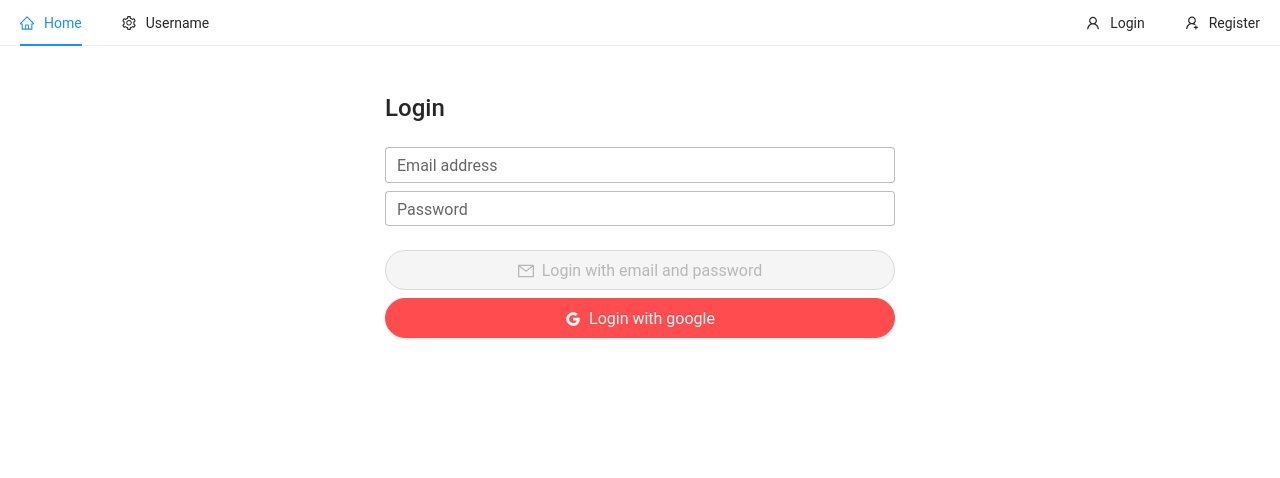
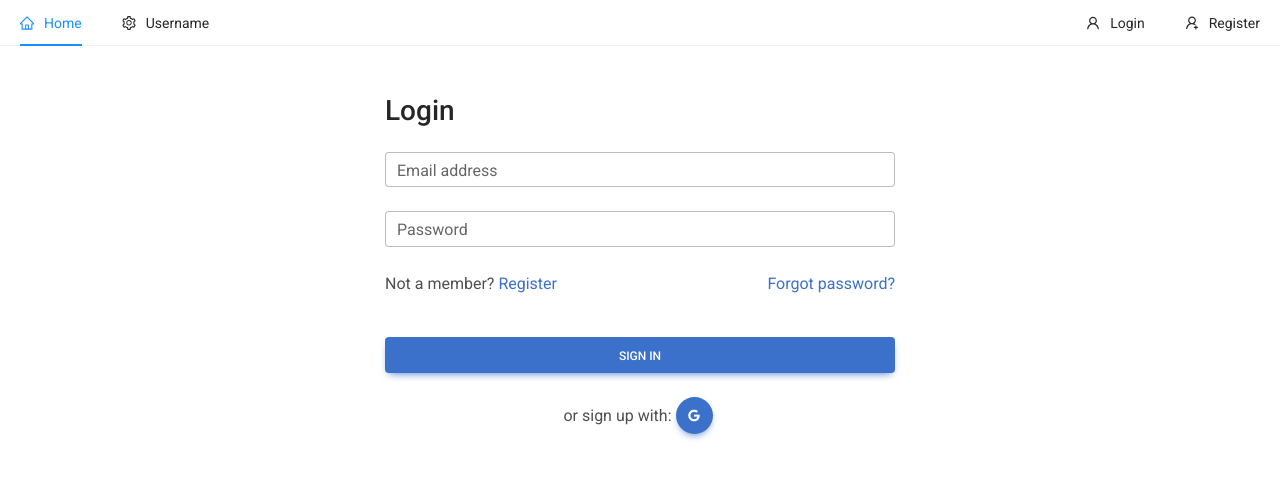
Before and after one commit to ddevtk/d-computer, a React (Create React App) app in the folder client/: page /login in a window 1280 px wide. Shown: the top 478 px of the page. Built offline with nearby package versions, Linux system fonts and the light colour scheme; no server answers.

Commit message:
sign in page and api

```diff
--- a/client/public/index.html
+++ b/client/public/index.html
@@ -16,6 +16,10 @@
       href="https://use.fontawesome.com/releases/v5.15.1/css/all.css"
       rel="stylesheet"
     />
+    <link
+      href="https://fonts.googleapis.com/css?family=Roboto:300,400,500,700&display=swap"
+      rel="stylesheet"
+    />
 
     <title>React App</title>
   </head>
--- a/client/src/App.js
+++ b/client/src/App.js
@@ -13,7 +13,7 @@ const App = () => {
 
   useEffect(() => {
     dispatch(unsubscribe());
-  }, [dispatch]);
+  }, []);
 
   return (
     <>
--- a/client/src/index.css
+++ b/client/src/index.css
@@ -1,17 +1,11 @@
 body {
-  margin: 0;
-  font-family: -apple-system, BlinkMacSystemFont, 'Segoe UI', 'Roboto', 'Oxygen',
-    'Ubuntu', 'Cantarell', 'Fira Sans', 'Droid Sans', 'Helvetica Neue',
-    sans-serif;
-  -webkit-font-smoothing: antialiased;
-  -moz-osx-font-smoothing: grayscale;
-}
-
-code {
-  font-family: source-code-pro, Menlo, Monaco, Consolas, 'Courier New',
-    monospace;
+  font-family: Roboto, Helvetica, Arial, sans-serif;
 }
 .ant-menu-submenu-title {
   display: flex !important;
   align-items: center;
 }
+.ant-message-custom-content {
+  display: flex;
+  align-items: center;
+}
--- a/client/src/pages/auth/Login.jsx
+++ b/client/src/pages/auth/Login.jsx
@@ -1,67 +1,120 @@
+import { Alert, message, notification } from 'antd';
+import { MDBInput, MDBSpinner } from 'mdb-react-ui-kit';
 import React, { useState } from 'react';
-import { MDBCol, MDBInput } from 'mdb-react-ui-kit';
-import { MailOutlined, GoogleOutlined } from '@ant-design/icons';
-import { Button } from 'antd';
+import { useEffect } from 'react';
+import { useDispatch, useSelector } from 'react-redux';
+import { Link, useNavigate } from 'react-router-dom';
+import { loginWithEmailAndPassword } from '../../redux/user/userAction';
+import { userActionType } from '../../redux/user/userType';
 
 const Login = () => {
   const [email, setEmail] = useState('');
   const [password, setPassword] = useState('');
+  const [isError, setIsError] = useState(false);
+  const key = 'updatable';
 
-  const handleSubmit = async (e) => {};
+  const { isSigningIn, error } = useSelector((state) => state.user);
+  const dispatch = useDispatch();
+  const navigate = useNavigate();
+
+  const handleSubmit = (e) => {
+    e.preventDefault();
+    if (password.length < 6) {
+      setIsError(true);
+      setTimeout(() => {
+        setIsError(false);
+      }, 2000);
+      return;
+    }
+    dispatch(loginWithEmailAndPassword(email, password));
+  };
+  if (isSigningIn === true) {
+    message.loading({ content: 'Loading...', key });
+  }
+  if (isSigningIn === false) {
+    message.success({
+      content: 'Sign in successfully',
+      key,
+      duration: 2,
+    });
+    setTimeout(() => {
+      navigate('/');
+    }, 2000);
+  }
+
+  useEffect(() => {
+    return () => {
+      dispatch({ type: userActionType.CLEAN_STATE });
+    };
+  }, [dispatch]);
 
   return (
     <div className='container p-5'>
       <div className='row'>
         <div className='col-md-6 offset-md-3'>
-          <h4>Login</h4>
+          <h3 className='mb-4'>Login</h3>
           <form onSubmit={handleSubmit}>
-            <MDBCol md='12' size='12' className='mt-4'>
+            <div className='form-outline mb-4'>
               <MDBInput
+                label='Email address'
                 type='email'
+                className='form-control'
                 value={email}
                 onChange={(e) => setEmail(e.target.value)}
-                label='Email address'
-                className='mb-2'
               />
+            </div>
+
+            <div className='form-outline mb-4'>
               <MDBInput
+                label='Password'
                 type='password'
+                className='form-control'
                 value={password}
                 onChange={(e) => setPassword(e.target.value)}
-                label='Password'
-                className='mb-4'
-              ></MDBInput>
-            </MDBCol>
-            <Button
-              shape='round'
-              type='primary'
-              block
-              size='large'
-              icon={<MailOutlined />}
-              style={{
-                display: 'flex',
-                alignItems: 'center',
-                justifyContent: 'center',
-              }}
-              className='mb-2'
-              disabled={!email || password.length < 6}
-            >
-              Login with email and password
-            </Button>
-            <Button
-              shape='round'
-              danger
-              type='primary'
-              block
-              size='large'
-              icon={<GoogleOutlined />}
-              style={{
-                display: 'flex',
-                alignItems: 'center',
-                justifyContent: 'center',
-              }}
-            >
-              Login with google
-            </Button>
+              />
+              {isError && (
+                <Alert
+                  showIcon
+                  className='mt-2'
+                  message={'Password must be at least 6 characters'}
+                  type='error'
+                />
+              )}
+              {error && (
+                <Alert showIcon className='mt-2' message={error} type='error' />
+              )}
+            </div>
+
+            <div className='row mb-4'>
+              <div className='col d-flex justify-content-between'>
+                <p>
+                  Not a member? <Link to='/register'>Register</Link>
+                </p>
+                <a href='#!'>Forgot password?</a>
+              </div>
+            </div>
+
+            <button type='submit' className='btn btn-primary btn-block mb-4'>
+              {/* {isSigningIn ? (
+                <div className='d-flex align-items-center justify-content-center'>
+                  <MDBSpinner size='sm' color='light' />
+                  <span style={{ marginLeft: '5px' }}> Loading...</span>
+                </div>
+              ) : (
+                'Sign in'
+              )} */}
+              Sign in
+            </button>
+
+            <div className='text-center d-flex align-items-center justify-content-center'>
+              or sign up with:{' '}
+              <button
+                type='button'
+                className='btn btn-primary btn-floating mx-1'
+              >
+                <i className='fab fa-google'></i>
+              </button>
+            </div>
           </form>
         </div>
       </div>
--- a/client/src/pages/auth/RegisterComplete.jsx
+++ b/client/src/pages/auth/RegisterComplete.jsx
@@ -2,7 +2,7 @@ import React, { useEffect, useState } from 'react';
 import { MDBCol, MDBInput, MDBBtn } from 'mdb-react-ui-kit';
 import { notification } from 'antd';
 import { useNavigate } from 'react-router-dom';
-import { getAuth, signInWithEmailLink } from 'firebase/auth';
+import { getAuth, signInWithEmailLink, updatePassword } from 'firebase/auth';
 
 const RegisterComplete = () => {
   const [email, setEmail] = useState('');
@@ -35,12 +35,16 @@ const RegisterComplete = () => {
       if (result.user.emailVerified) {
         window.localStorage.removeItem('emailForRegistration');
         const user = auth.currentUser;
+        await updatePassword(user, password);
+
         const idTokenResult = await user.getIdTokenResult();
         notification.success({
           message: 'Register successfully',
           duration: 2,
         });
-        navigate('/', { replace: true });
+        setTimeout(() => {
+          navigate('/', { replace: true });
+        }, 2000);
       }
     } catch (error) {
       notification.error({
--- a/client/src/redux/user/userAction.js
+++ b/client/src/redux/user/userAction.js
@@ -1,17 +1,13 @@
-import { getAuth, signOut } from 'firebase/auth';
+import { getAuth, signInWithEmailAndPassword, signOut } from 'firebase/auth';
 import { userActionType } from './userType';
 
 export const unsubscribe = () => (dispatch) => {
   const auth = getAuth();
   auth.onAuthStateChanged(async (user) => {
     if (user) {
-      const idTokenResult = await user.getIdTokenResult();
       dispatch({
-        type: userActionType.LOGGED_IN_USER,
-        payload: {
-          email: user.email,
-          token: idTokenResult.token,
-        },
+        type: userActionType.AUTH_SUCCESS,
+        payload: user,
       });
     }
   });
@@ -26,3 +22,23 @@ export const logout = () => async (dispatch) => {
     });
   } catch (error) {}
 };
+
+export const loginWithEmailAndPassword =
+  (email, password) => async (dispatch) => {
+    dispatch({ type: userActionType.LOGGED_IN_INIT });
+    const auth = getAuth();
+    try {
+      const { user } = await signInWithEmailAndPassword(auth, email, password);
+      dispatch({ type: userActionType.LOGGED_IN_SUCCESS, payload: user });
+    } catch (error) {
+      dispatch({
+        type: userActionType.LOGGED_IN_ERROR,
+        payload: error.message,
+      });
+      setTimeout(() => {
+        dispatch({
+          type: userActionType.CLEAN_STATE,
+        });
+      }, 2000);
+    }
+  };
--- a/client/src/redux/user/userReducer.js
+++ b/client/src/redux/user/userReducer.js
@@ -1,11 +1,42 @@
 import { userActionType } from './userType';
 
-export const userReducer = (state = null, action) => {
+const defaultState = {
+  user: null,
+  isSigningIn: null,
+  error: null,
+};
+
+export const userReducer = (state = defaultState, action) => {
   switch (action.type) {
-    case userActionType.LOGGED_IN_USER:
-      return action.payload;
+    case userActionType.AUTH_SUCCESS:
+      return {
+        ...defaultState,
+        user: action.payload,
+      };
+    case userActionType.LOGGED_IN_INIT:
+      return {
+        ...defaultState,
+        isSigningIn: true,
+      };
+    case userActionType.LOGGED_IN_SUCCESS:
+      return {
+        ...defaultState,
+        user: action.payload,
+        isSigningIn: false,
+      };
+    case userActionType.LOGGED_IN_ERROR:
+      return {
+        ...defaultState,
+        error: action.payload,
+      };
+    case userActionType.CLEAN_STATE:
+      return {
+        ...state,
+        isSigningIn: null,
+        error: null,
+      };
     case userActionType.LOGOUT:
-      return action.payload;
+      return defaultState;
     default:
       return state;
   }
--- a/client/src/redux/user/userType.js
+++ b/client/src/redux/user/userType.js
@@ -1,4 +1,8 @@
 export const userActionType = {
-  LOGGED_IN_USER: 'LOGGED_IN_USER',
+  AUTH_SUCCESS: 'AUTH_SUCCESS',
+  LOGGED_IN_INIT: 'LOGGED_IN_INIT',
+  LOGGED_IN_SUCCESS: 'LOGGED_IN_SUCCESS',
+  LOGGED_IN_ERROR: 'LOGGED_IN_ERROR',
   LOGOUT: 'LOGOUT',
+  CLEAN_STATE: 'CLEAN_STATE',
 };
```
